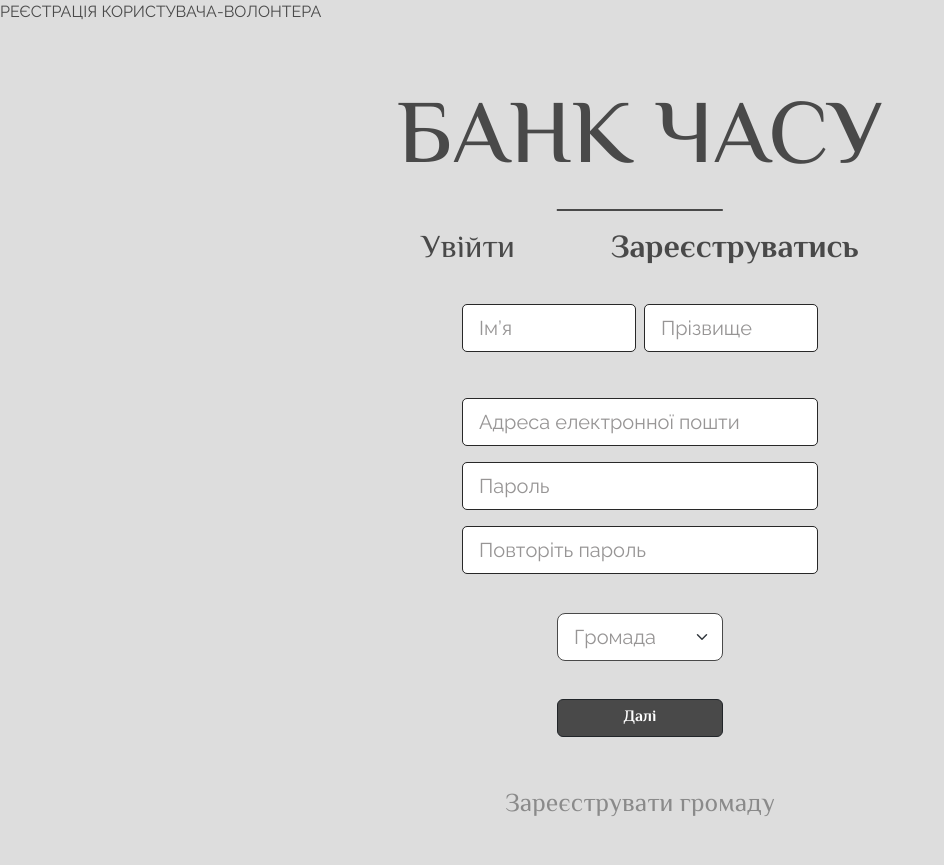
After one commit to ii744/infomatrix, a PHP site: page /index-regist.html in a window 1280 px wide. The commit adds this page. Shown: the whole page, without its empty margins (0-944 px from the left). Run offline with PHP 8.4, Linux system fonts and the light colour scheme.

Commit message:
Add files via upload
Форми реєстрації користувачів

```diff
--- /dev/null
+++ b/index-regist.html
@@ -0,0 +1,100 @@
+РЕЄСТРАЦІЯ КОРИСТУВАЧА-ВОЛОНТЕРА
+
+<!DOCTYPE html>
+<html lang="en">
+<head>
+    <meta charset="UTF-8">
+    <meta name="viewport" content="width=device-width, initial-scale=1.0">
+    <link rel="preconnect" href="https://fonts.googleapis.com">
+<link rel="preconnect" href="https://fonts.gstatic.com" crossorigin>
+<link href="https://fonts.googleapis.com/css2?family=El+Messiri:wght@400..700&family=Raleway:ital,wght@0,100..900;1,100..900&display=swap" rel="stylesheet">
+    <link href="https://cdn.jsdelivr.net/npm/bootstrap@5.3.3/dist/css/bootstrap.min.css" rel="stylesheet" integrity="sha384-QWTKZyjpPEjISv5WaRU9OFeRpok6YctnYmDr5pNlyT2bRjXh0JMhjY6hW+ALEwIH" crossorigin="anonymous">
+    <title>БАНК ЧАСУ</title>
+    <link rel="stylesheet" href="style.css">
+
+
+</head>
+<body>
+
+    <div class="section-heading text-center">
+        <h2>БАНК ЧАСУ</h2>
+
+        <div class="container">
+            <div class="row justify-content-center gap-5">
+
+                <div class="col-auto">
+                    <a href="index.html" class="btn" style="font-size: 2.5vw; border: none;">
+                        Увійти
+                    </a>
+                </div>
+
+                <div class="col-auto">
+                    <a href="index-regist.html" class="btn" style="font-size: 2.5vw; border: none; font-weight: bolder;">
+                        Зареєструватись
+                    </a>
+                </div>
+
+            </div>
+        </div>
+    </div>
+
+    <form>
+
+        <div class="container section-login text-center">
+            <div class="row justify-content-center">
+
+                <div class="col-12 col-md-8 col-lg-4">
+
+                    <div style="padding-bottom: 1.7vw;" class="section-login-name mb-4"> <div class="row g-2">
+                            <div class="col-6">
+                                <input type="text" class="form-control custom-input form-control-lg" placeholder="Ім’я" aria-label="Ім’я">
+                            </div>
+                            <div class="col-6">
+                                <input type="text" class="form-control custom-input form-control-lg" placeholder="Прізвище" aria-label="Прізвище">
+                            </div>
+                        </div>
+                    </div>
+
+          <div class="section-form1">
+                      <div class="mb-3">
+                        <input type="email" class="form-control custom-input form-control-lg" placeholder="Адреса електронної пошти">
+                    </div>
+
+                    <div class="mb-3">
+                        <input type="password" class="form-control custom-input form-control-lg" placeholder="Пароль">
+                    </div>
+
+                    <div class="mb-3">
+                        <input type="password" class="form-control custom-input form-control-lg" placeholder="Повторіть пароль">
+                    </div>
+          </div>
+
+                </div>
+            </div>
+        </div>
+
+        <div class="container section-login-gender text-center">
+            <div class="row justify-content-center">
+                <div class="col-12 col-md-4 col-lg-2">
+                    <select style="width: 100%; box-sizing: border-box; border: #494949 1px solid; color: #979595;" class="form-select form-select-lg" aria-label="Вибір статі">
+                        <option disabled selected>Громада</option>
+                        <option value="1">Громада</option>
+                        <option value="2">Громада</option>
+                        <option value="3">Громада</option>
+                    </select>
+
+                    <button style="margin-top: 3vw; margin-bottom: 2vw; font-family: 'El Messiri'; background-color: #494949;" type="submit" class="btn btn-dark fw-bold w-100">Далі</button>
+
+                </div>
+            </div>
+        </div>
+
+    </form>
+
+        <div style="text-align: center;" class="button-gromada-reg">
+                        <div class="col-auto">
+                    <button style="font-size: 2vw; padding-bottom: 40px; font-family: 'El Messiri'; color: #8A8A8A;" type="button" class="btn btn-ouyline">Зареєструвати громаду</button>
+                </div>
+    </div>
+
+</body>
--- a/style.css
+++ b/style.css
@@ -1,30 +1,93 @@
+/*ВХІД КОРИСТУВАЧА-ВОЛОНТЕРА - СТИЛІ*/
 *{
+    -webkit-box-sizing: border-box;
+    -moz-box-sizing: border-box;
     box-sizing: border-box;
-    font-family: 'Ysabeau', sans-serif;
 }
 
-.table{
-    text-align: center;
-    width: 650px;
+
+body {
+    min-height: 100vh;
+    background-color: #DDDDDD;
+    font-family: 'Raleway';
+    color: #494949;
 }
 
-td{
-    height: 150px;
-    width: 650px;
+.section-heading.text-center h2
+{
+    margin-top: 5%;
+    font-size: 7vw;
+    text-align: center;
+    font-family: "El Messiri";
+    font-style: normal;
+    position: relative;
+    padding-bottom: 15px;
 }
 
-.table td .header{
-    background-color: #ffff;
+.section-heading.text-center h2::after {
+    content: "";
+    position: absolute;
+    bottom: 0;
+    left: 50%;
+    transform: translateX(-50%);
+    width: 13%;
+    height: 2px;
+    background-color: #494949;
 }
 
-.table td .explain{
-    background-color: 180246;
+
+.section-heading.text-center .btn.btn-ouyline{
+    color: #494949;
+    font-family: "El Messiri";
+    font-weight: bolder;
 }
 
-.table td .team{
-    background-color: #D9D9D9;
+.section-heading.text-center a{
+    text-decoration: none;
+    color: #494949;
+    font-family: "El Messiri";
 }
 
-.table td .footer{
-    background-color: #272727;
+/*.container.section-login.text-center{
+    margin-top: 5%;
+
+}*/
+
+.custom-input {
+    border: 1px solid #282828;
+    border-radius: 5px;
 }
+
+
+.custom-input::placeholder {
+    color: #979595;
+}
+
+.custom-input:focus {
+
+    border-color: #282828;
+    box-shadow: none;
+}
+
+.container.section-login-gender.text-center .row.justify-content-center .col-12.col-md-4.col-lg-2{
+margin-top: 2%;
+}
+
+/*.container.section-login.text-center .row.justify-content-center .col-12.col-md-6.col-lg-4 button:hover{
+background-color: #302d2d;
+color: white;
+}
+.container.section-login-gender.text-center .row.justify-content-center .col-12.col-md-4.col-lg-2 button:hover{
+background-color: #605959;
+color: white;
+}*/
+
+.section-heading.text-center{
+    margin-bottom: 2vw;
+}
+
+.form-select.form-select-lg.mb-3{
+
+    border-color: #ffffff;
+
+}
```
Also changed, not shown: index.html (+46 -36 lines).
